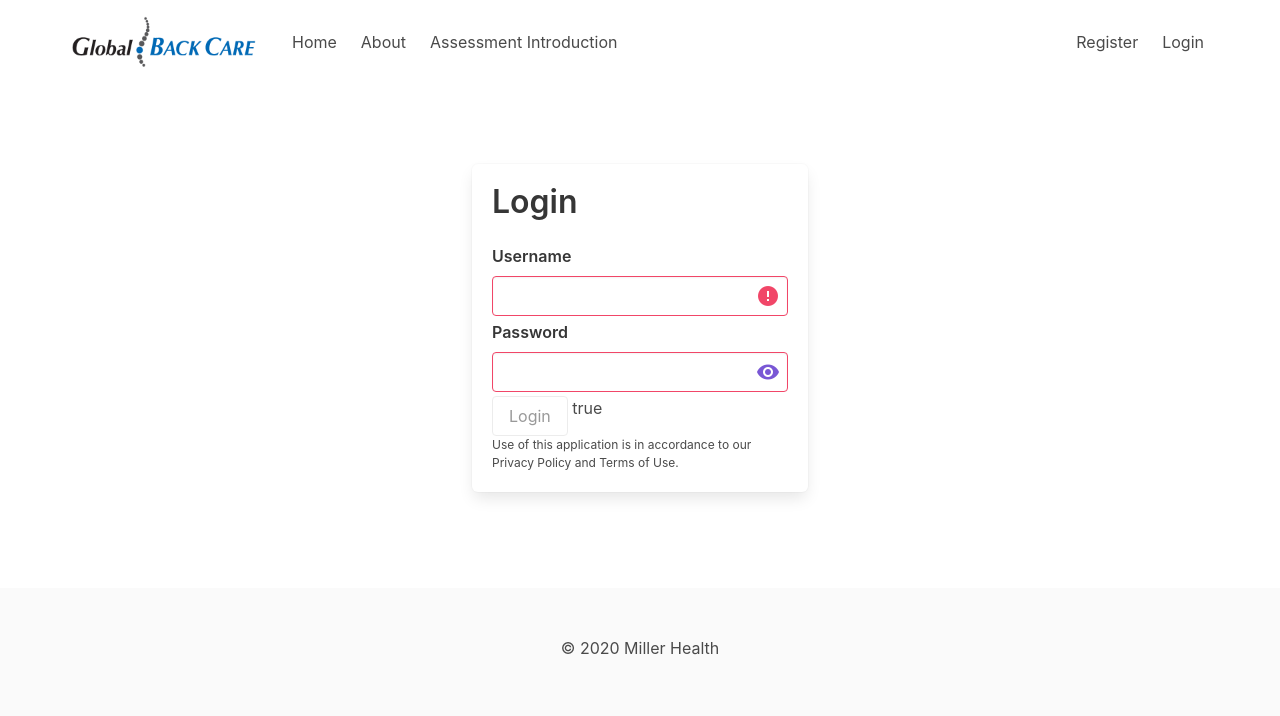
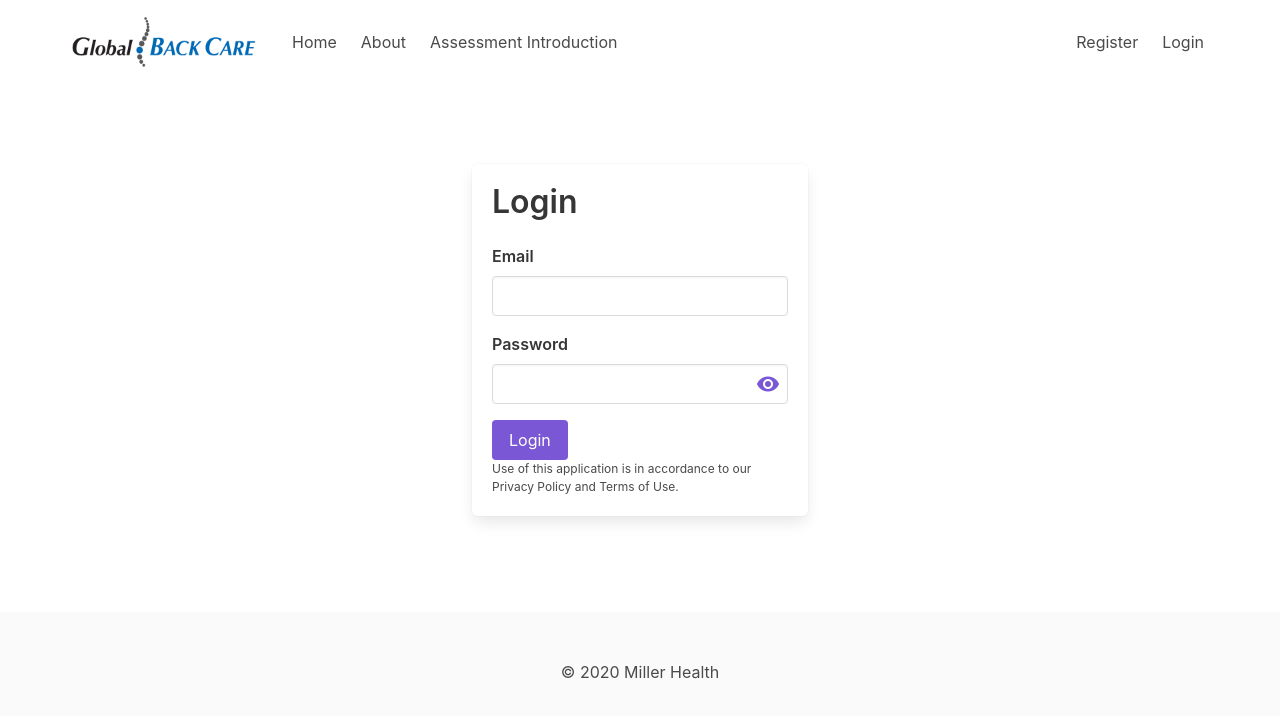
Before and after one commit to itsreallyhim/ClinicalDiagnosticApp, a Vue app in the folder clientapp/: page /auth/login in a window 1280 px wide. Shown: the top 716 px of the page. Built offline with nearby package versions, Linux system fonts and the light colour scheme.

Commit message:
login component now uses the backend api

```diff
--- a/clientapp/src/views/auth/Login.vue
+++ b/clientapp/src/views/auth/Login.vue
@@ -1,62 +1,58 @@
 <template>
-  <div>
-      <!-- <link rel="stylesheet" href="https://cdn.materialdesignicons.com/5.3.45/css/materialdesignicons.min.css"> -->
+    <ValidationObserver ref="observer" v-slot="{ handleSubmit, invalid }">
 
-    <ValidationObserver ref="observer" v-slot="{ handleSubmit, invalid }">
-      <form action="#" @submit.prevent="handleSubmit(login)">
-        <ValidationProvider
-          rules="username|required"
-          name="Username"
-          v-slot="{ errors, valid }"
-        >
-          <b-field
-            label="Username"
-            :type="valid ? 'is-success' : 'is-danger'"
-            :message="errors"
-          >
-            <b-input v-model="user.username"></b-input>
+        <div class="my-4">
+            <ValidationProvider rules="required|email" name="Email" v-slot="{ errors, valid }" vid="EmailAddress">
+                <b-field label="Email"
+                         :type="{ 'is-danger': errors[0], 'is-success': valid }"
+                         :message="errors">
+                    <b-input type="email" v-model="user.emailaddress" />
                 </b-field>
             </ValidationProvider>
-        <ValidationProvider
-          rules="required|password"
+        </div>
+
+        <div class="my-4">
+            <ValidationProvider rules="required|password"
                                 name="Password"
-          v-slot="{ errors, valid }"
-        >
-          <b-field
-            label="Password"
-            :type="valid ? 'is-success' : 'is-danger'"
-            :message="errors"
-          >
-            <b-input
-              v-model="user.password"
+                                v-slot="{ errors, valid }">
+                <b-field label="Password"
+                         :type="{ 'is-danger': errors[0], 'is-success': valid }"
+                         :message="errors">
+                    <b-input v-model="user.password"
                              aria-autocomplete="password"
                              type="password"
-              :password-reveal="true"
-            ></b-input>
+                             :password-reveal="true"></b-input>
                 </b-field>
             </ValidationProvider>
+        </div>
 
-        <b-button :disabled="invalid" type="submit" native-type="submit">
-          Login
-        </b-button>
-        {{ invalid }}
-      </form>
+        <b-button tag="input"
+                  type="is-link"
+                  native-type="submit"
+                  value="Login"
+                  v-on:click="handleSubmit(submit)" />
     </ValidationObserver>
-  </div>
 </template>
 
 <script>
+    import { mapActions, mapState } from 'vuex';
     export default {
         name: "Login",
         data() {
             return {
-      user: { username: null, password: null },
+                user: {
+                    username: null,
+                    password: null
+                },
             };
         },
+        computed: {
+            ...mapState('authentication', ['status'])
+        },
         methods: {
-    login() {
-      alert("Logging in");
-      this.$store.commit("login", this.user);
+            ...mapActions('authentication', ['login']),
+            submit() {
+                this.login(this.user);
             },
         },
     };
```
Lines whose indentation alone changed are shown as unchanged.
